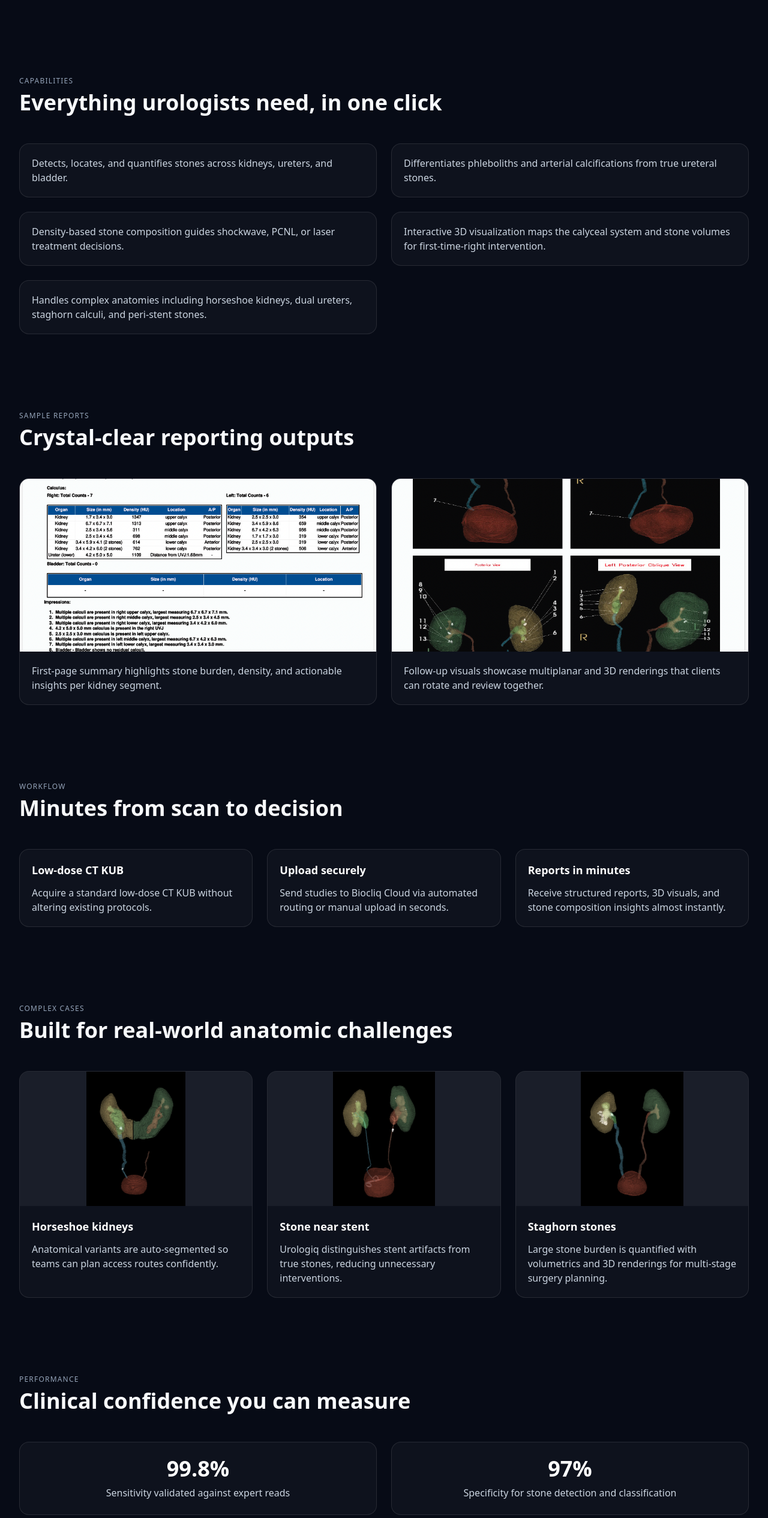
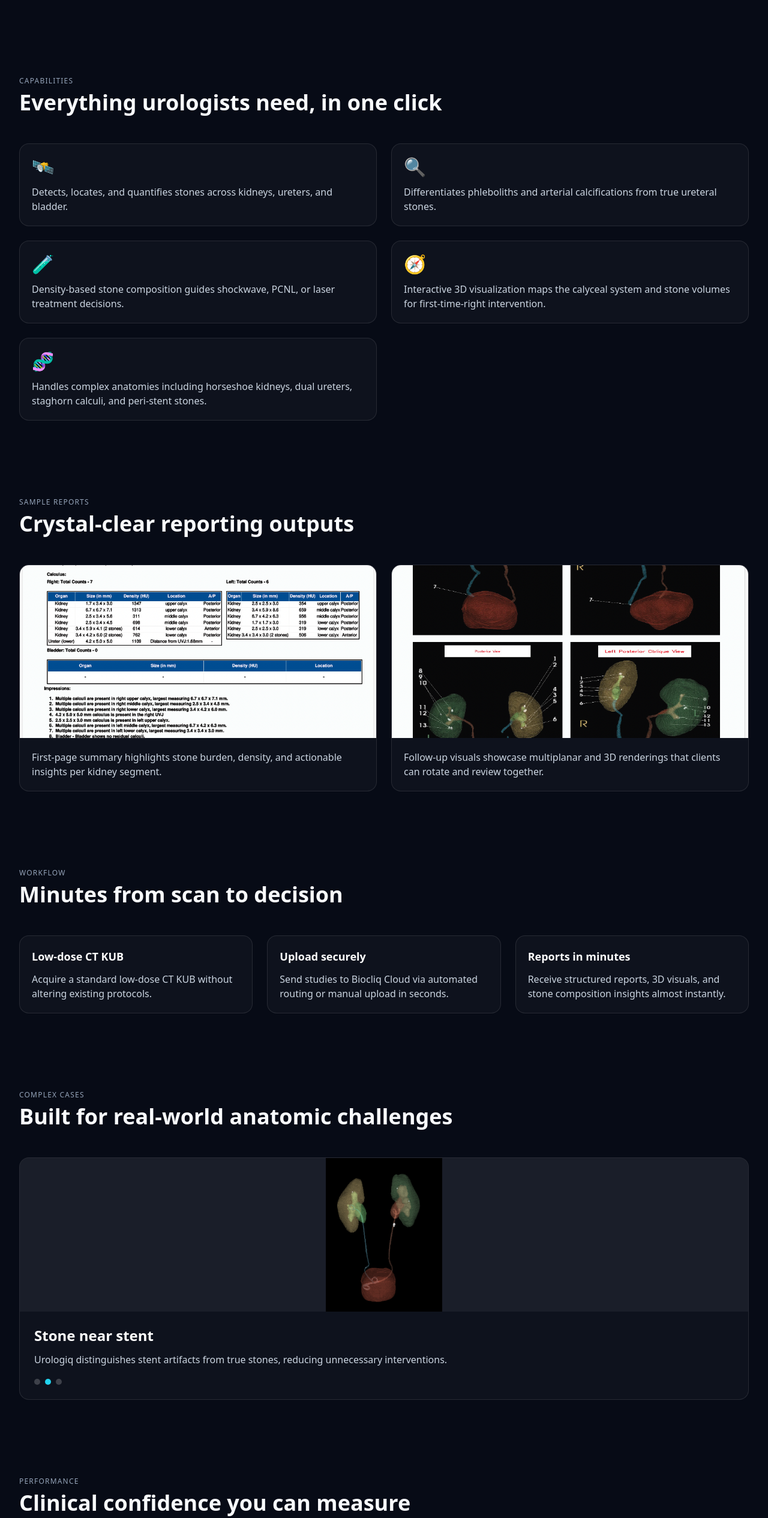
Before and after one commit to BiocliqAI/website-new, a React (Vite) app: page /urologiq in a window 1280 px wide. Shown: the part 1491-4021 px from the top of the page at 60% size. Built offline with nearby package versions, Linux system fonts and the light colour scheme.

Commit message:
feat: enrich urologiq cards with icons and carousel

```diff
--- a/src/pages/UrologiqPage.tsx
+++ b/src/pages/UrologiqPage.tsx
@@ -1,4 +1,4 @@
-import { useEffect } from 'react'
+import { useEffect, useState } from 'react'
 import { Link } from 'react-router-dom'
 import Section from '../components/Section'
 import GlowOrb from '../components/GlowOrb'
@@ -20,11 +20,26 @@ const workflowSteps = [
 ]
 
 const capabilityHighlights = [
-  'Detects, locates, and quantifies stones across kidneys, ureters, and bladder.',
-  'Differentiates phleboliths and arterial calcifications from true ureteral stones.',
-  'Density-based stone composition guides shockwave, PCNL, or laser treatment decisions.',
-  'Interactive 3D visualization maps the calyceal system and stone volumes for first-time-right intervention.',
-  'Handles complex anatomies including horseshoe kidneys, dual ureters, staghorn calculi, and peri-stent stones.'
+  {
+    icon: '🛰️',
+    text: 'Detects, locates, and quantifies stones across kidneys, ureters, and bladder.'
+  },
+  {
+    icon: '🔍',
+    text: 'Differentiates phleboliths and arterial calcifications from true ureteral stones.'
+  },
+  {
+    icon: '🧪',
+    text: 'Density-based stone composition guides shockwave, PCNL, or laser treatment decisions.'
+  },
+  {
+    icon: '🧭',
+    text: 'Interactive 3D visualization maps the calyceal system and stone volumes for first-time-right intervention.'
+  },
+  {
+    icon: '🧬',
+    text: 'Handles complex anatomies including horseshoe kidneys, dual ureters, staghorn calculi, and peri-stent stones.'
+  }
 ]
 
 const complexCases = [
@@ -46,8 +61,18 @@ const complexCases = [
 ]
 
 export default function UrologiqPage() {
+  const [activeCase, setActiveCase] = useState(0)
+
   useEffect(() => {
     window.scrollTo({ top: 0, behavior: 'smooth' })
+  }, [])
+
+  useEffect(() => {
+    const id = window.setInterval(() => {
+      setActiveCase((prev) => (prev + 1) % complexCases.length)
+    }, 6000)
+
+    return () => window.clearInterval(id)
   }, [])
 
   return (
@@ -122,9 +147,12 @@ export default function UrologiqPage() {
 
       <Section id="features" title="Everything urologists need, in one click" kicker="Capabilities">
         <div className="grid md:grid-cols-2 gap-6">
-          {capabilityHighlights.map((item) => (
-            <div key={item} className="rounded-2xl border border-white/10 bg-white/[0.03] p-5 text-sm md:text-base text-slate-300">
-              {item}
+          {capabilityHighlights.map(({ icon, text }) => (
+            <div key={text} className="rounded-2xl border border-white/10 bg-white/[0.03] p-5 text-sm md:text-base text-slate-300 space-y-3">
+              <span className="text-3xl block" aria-hidden>
+                {icon}
+              </span>
+              <p>{text}</p>
             </div>
           ))}
         </div>
@@ -159,18 +187,25 @@ export default function UrologiqPage() {
       </Section>
 
       <Section id="use-cases" title="Built for real-world anatomic challenges" kicker="Complex cases">
-        <div className="grid md:grid-cols-3 gap-6">
-          {complexCases.map((item) => (
-            <div key={item.title} className="rounded-2xl border border-white/10 bg-white/[0.03] overflow-hidden">
-              <div className="w-full h-56 bg-white/[0.05] flex items-center justify-center">
-                <img src={item.image} alt={item.title} className="max-h-full max-w-full object-contain" />
-              </div>
-              <div className="p-5 space-y-3">
-                <h3 className="text-white font-semibold text-lg">{item.title}</h3>
-                <p className="text-sm md:text-base text-slate-300">{item.description}</p>
-              </div>
+        <div className="rounded-2xl border border-white/10 bg-white/[0.03] overflow-hidden">
+          <div className="w-full h-64 bg-white/[0.05] flex items-center justify-center">
+            <img src={complexCases[activeCase].image} alt={complexCases[activeCase].title} className="max-h-full max-w-full object-contain" />
+          </div>
+          <div className="p-6 space-y-3 text-center md:text-left">
+            <h3 className="text-white font-semibold text-2xl">{complexCases[activeCase].title}</h3>
+            <p className="text-sm md:text-base text-slate-300">{complexCases[activeCase].description}</p>
+            <div className="flex justify-center md:justify-start gap-2 pt-2">
+              {complexCases.map((item, index) => (
+                <button
+                  key={item.title}
+                  type="button"
+                  onClick={() => setActiveCase(index)}
+                  className={`size-2.5 rounded-full transition ${index === activeCase ? 'bg-cyan-400' : 'bg-white/20 hover:bg-white/40'}`}
+                  aria-label={`Show ${item.title}`}
+                />
+              ))}
             </div>
-          ))}
+          </div>
         </div>
       </Section>
 
```
